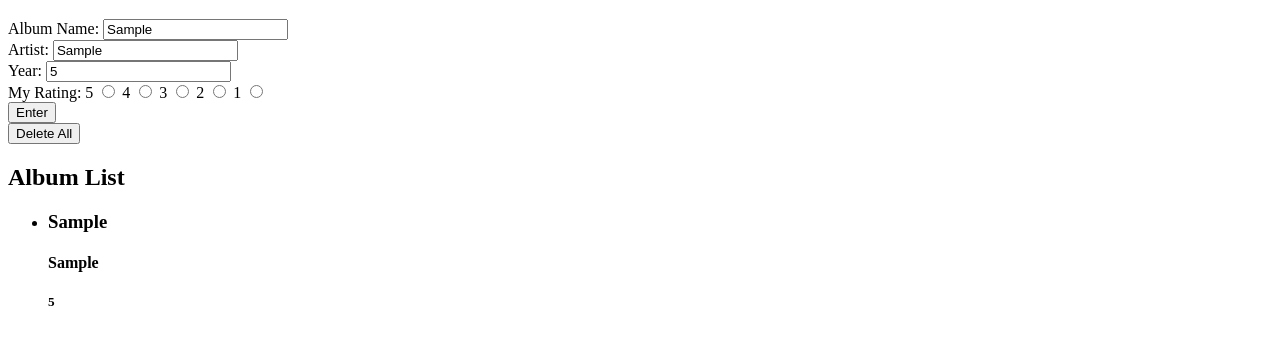
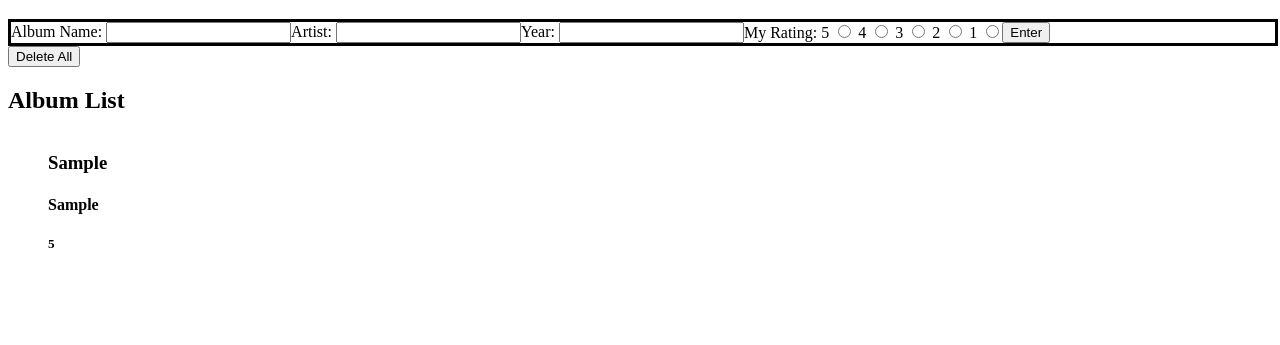
Before and after one commit to nrndll/DOM_hw, a plain HTML site: page index.html in a window 1280 px wide. Both pictures are taken after typing "Sample", "Sample", "5" into the empty fields and a click on the input "Enter". Shown: the part 61-406 px from the top of the page. Drawn offline with Linux system fonts and the light colour scheme.

Commit message:
refactored createAlbumItem function and divided into 5 functions with single responsibilites

```diff
--- a/css/style.css
+++ b/css/style.css
@@ -0,0 +1,19 @@
+#wrapper {
+    width: 100%;
+    display: flex;
+    border: solid black;
+}
+
+.form-input {
+
+}
+
+#album-list {
+    display: flex;
+    flex-wrap: wrap;
+    list-style: none;
+}
+
+.album-item {
+
+}
--- a/index.html
+++ b/index.html
@@ -4,6 +4,7 @@
     <meta charset="UTF-8">
     <meta http-equiv="X-UA-Compatible" content="IE=edge">
     <meta name="viewport" content="width=device-width, initial-scale=1.0">
+    <link rel="stylesheet" href="css/style.css">
     <script src="js/app.js"></script>
     <title>Albums</title>
 </head>
--- a/js/app.js
+++ b/js/app.js
@@ -15,29 +15,50 @@ const handleSubmit = event => {
     const albumItem = createAlbumItem(event.target);
     const albumList = document.querySelector('#album-list');
     albumList.appendChild(albumItem);
+    event.target.reset();
 };
 
 const createAlbumItem = form => {
     const albumItem = document.createElement('li');
     albumItem.classList.add('album-item');
 
-    const albumName = document.createElement('h3');
-    albumName.textContent = form.album.value;
+    const albumName = getAlbumName(form);
     albumItem.appendChild(albumName);
 
-    const albumArtist = document.createElement('h4');
-    albumArtist.textContent = form.artist.value;
+    const albumArtist = getAlbumArtist(form);
     albumItem.appendChild(albumArtist);
 
-    const albumYear = document.createElement('h5');
-    albumYear.textContent = form.year.value;
+    const albumYear = getAlbumYear(form);
     albumItem.appendChild(albumYear);
 
-    const albumRating = document.createElement('h4');
-    albumRating.textContent = form.rating.value;
+    const albumRating = getAlbumRating(form);
     albumItem.appendChild(albumRating);
 
     return albumItem;
+};
+
+const getAlbumName = form => {
+    const albumName = document.createElement('h3');
+    albumName.textContent = form.album.value;
+    return albumName;
+};
+
+const getAlbumArtist = form => {
+    const albumArtist = document.createElement('h4');
+    albumArtist.textContent = form.artist.value;
+    return albumArtist;
+};
+
+const getAlbumYear = form => {
+    const albumYear = document.createElement('h5');
+    albumYear.textContent = form.year.value;
+    return albumYear;
+};
+
+const getAlbumRating = form => {
+    const albumRating = document.createElement('h4');
+    albumRating.textContent = form.rating.value;
+    return albumRating;
 };
 
 const handleDeleteAll = () => {
```
